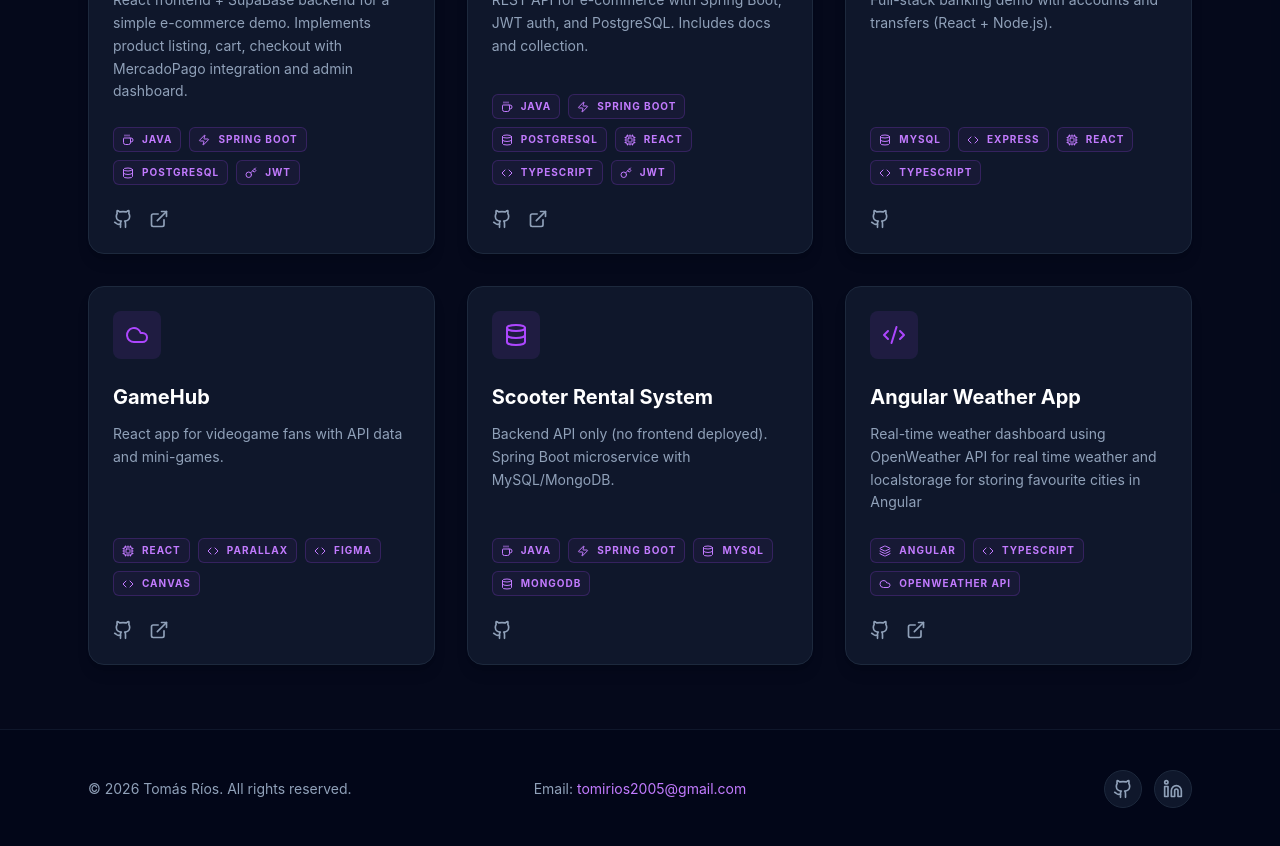
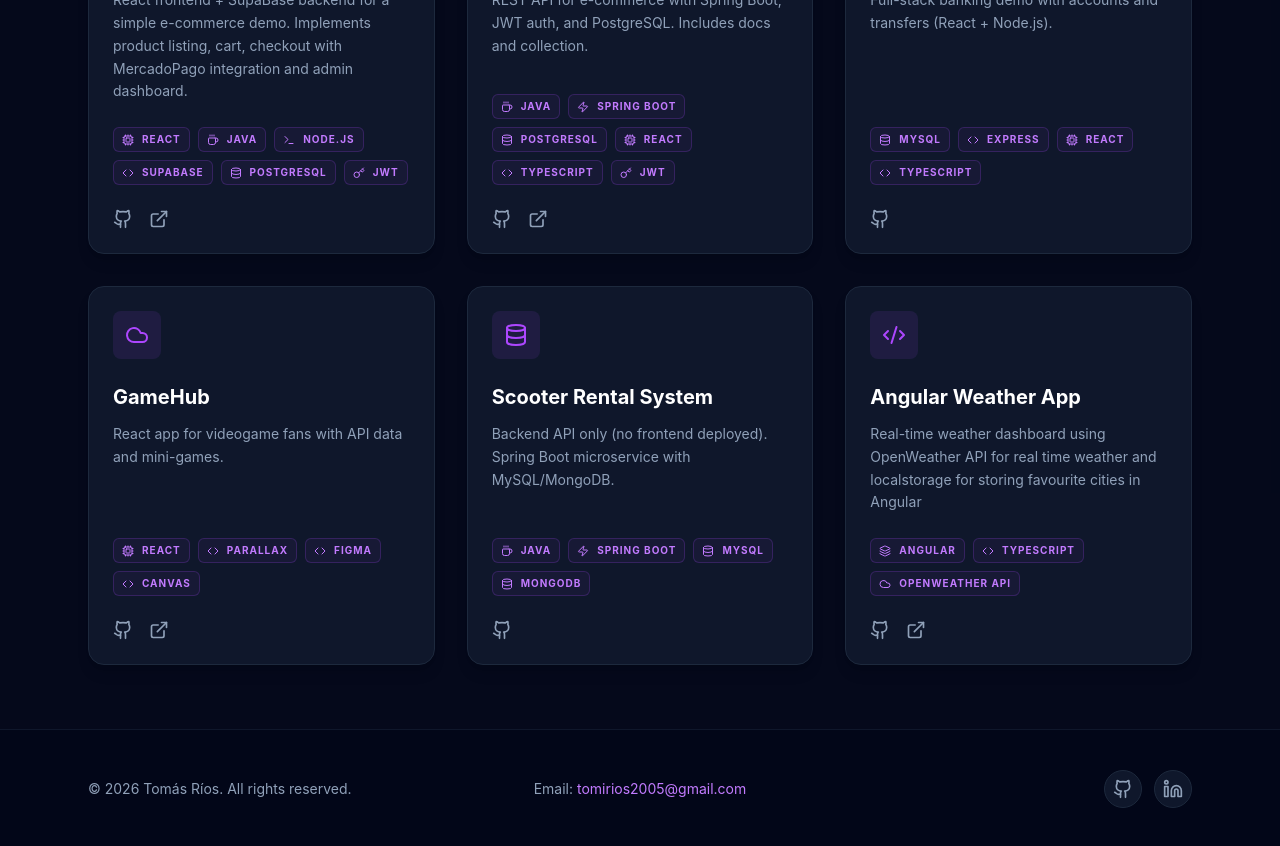
Before and after one commit to Tomirios2005/ReactPortfolio, a React (Vite) app: page / in a window 1280 px wide. Shown: the part 1540-2386 px from the top of the page. Built offline with nearby package versions, Linux system fonts and the light colour scheme.

Commit message:
Update App.tsx

```diff
--- a/src/App.tsx
+++ b/src/App.tsx
@@ -22,7 +22,7 @@ const App: React.FC = () => {
     {
       titulo: "E-commerce API",
       desc: "React frontend + SupaBase backend for a simple e-commerce demo. Implements product listing, cart, checkout with MercadoPago integration and admin dashboard.",
-      tech: ["Java", "Spring Boot", "PostgreSQL", "JWT"],
+      tech: ["React", "Java", "Node.JS","Supabase" , "PostgreSQL", "JWT"],
       linkGithub: "https://github.com/Tomirios2005/eCommerceMP",
       linkDeployment: "https://e-commerce-eight-drab-11.vercel.app/",
       icono: <Database size={24} />,
```
